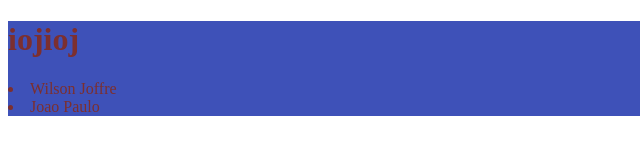
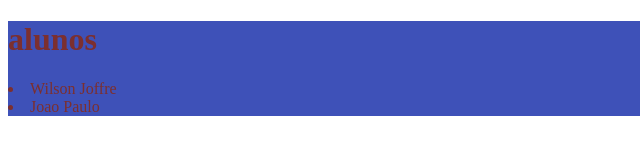
Before and after one commit to mamaquinhos34/wilson2d-2024, a plain HTML site: page index.html in a window 1280 px wide. Shown: the full height of the page, 0-640 px from the left. Drawn offline with Linux system fonts and the light colour scheme.

Commit message:
cabecario

```diff
--- a/index.html
+++ b/index.html
@@ -8,7 +8,7 @@
 </head>
 <body>
     <header class="cabecario">
-        <h1>iojioj</h1>
+        <h1>alunos</h1>
         <ul class="lista-cabecalho"></ul>
         <li class="item-lista-cabecalho">Wilson Joffre</li>
         <li class="item-lista-cabecalho">Joao Paulo</li>
```
Also changed, not shown: image 1 (2).svg (added).
